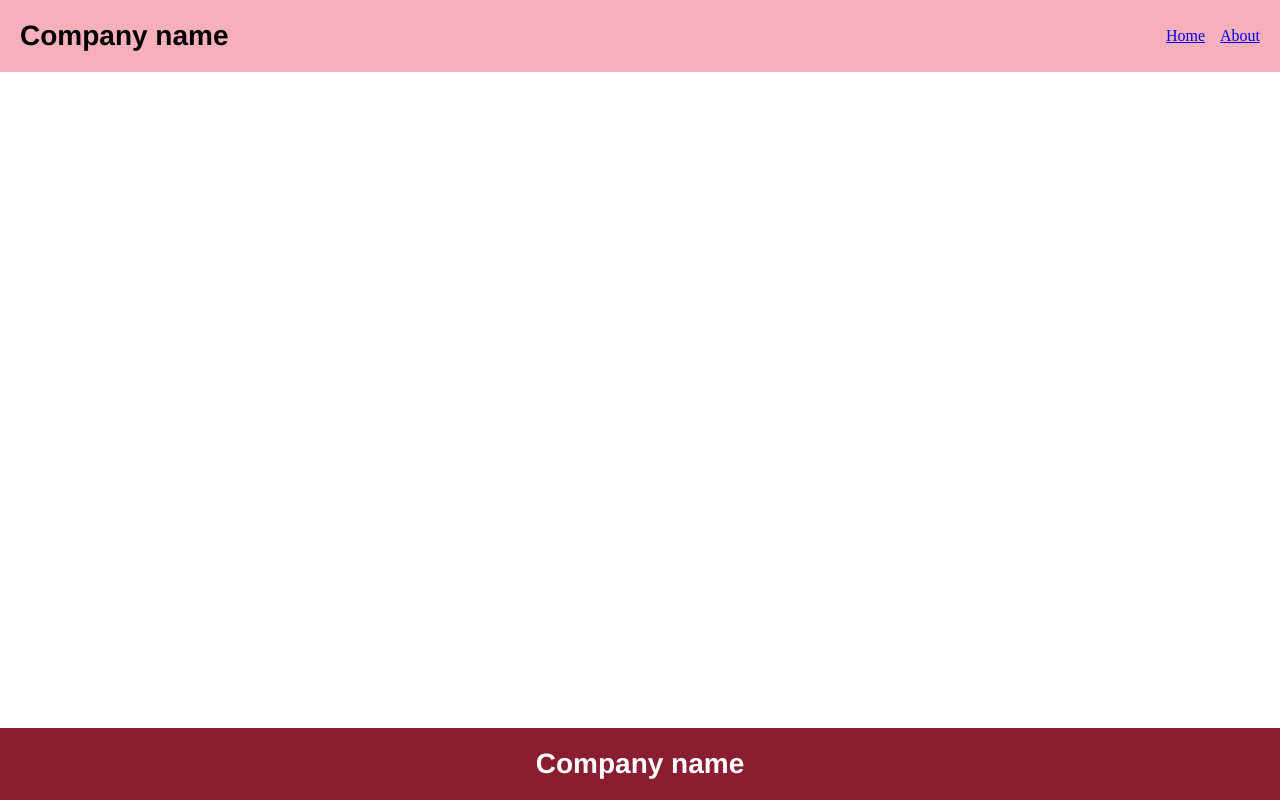
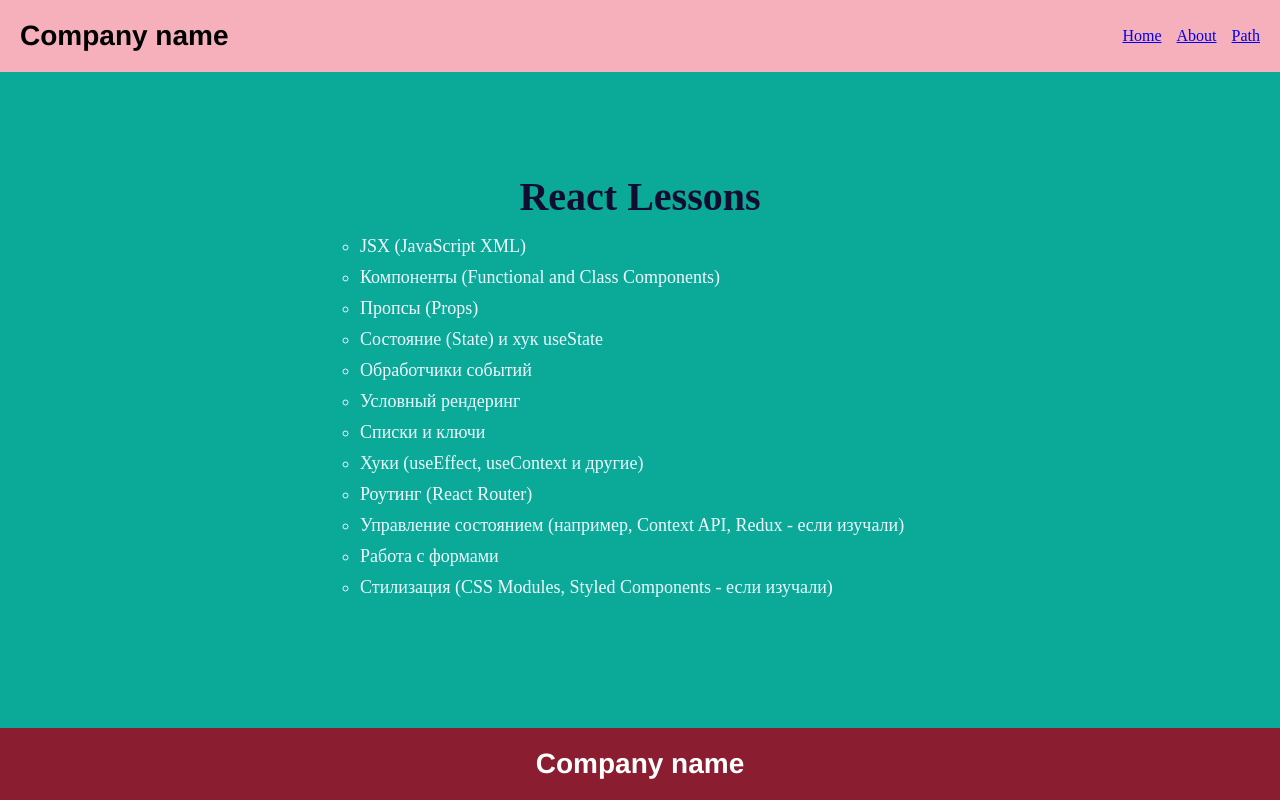
Before and after one commit to EvgeniiBuller/55-react_ts, a React (Vite) app: page /path in a window 1280 px wide. Built offline with nearby package versions, Linux system fonts and the light colour scheme.

Commit message:
add homework16

```diff
--- a/src/App.tsx
+++ b/src/App.tsx
@@ -4,6 +4,7 @@
 import About from "./pages/About/About";
 import Home from "./pages/Home/Home";
 import GlobalStyles from "./styles/GlobalStyles";
+import Path from "./pages/Path/Path";
 
 //Lessons import
 // импорт компонента Lesson06 по умолчанию
@@ -47,6 +48,7 @@
           который должен быть вызван, если выполнен переход по этому маршруту */}
           <Route path='/' element={<Home />}/>
           <Route path='/about' element={<About />}/>
+          <Route path='/path' element={<Path />}/>
         </Routes>
       </Layout>
     </BrowserRouter>
--- a/src/components/Layout/Layout.tsx
+++ b/src/components/Layout/Layout.tsx
@@ -13,6 +13,7 @@
           страницу по маршруту через prop to */}
           <NavLink to="/">Home</NavLink>
           <NavLink to="/about">About</NavLink>
+          <NavLink to="/path">Path</NavLink>
         </Nav>
       </Header>
       <Main>{children}</Main>
--- a/src/components/Layout/types.ts
+++ b/src/components/Layout/types.ts
@@ -1,4 +1,5 @@
 import { ReactNode } from "react";
+
 export interface LayoutProps {
   children: ReactNode
 }
--- /dev/null
+++ b/src/pages/Path/Path.tsx
@@ -0,0 +1,31 @@
+
+import { List, ListItem, PathWrapper, Title } from "./styles";
+
+const Path: React.FC = () => {
+    const learnedTopics = [
+      'JSX (JavaScript XML)',
+      'Компоненты (Functional and Class Components)',
+      'Пропсы (Props)',
+      'Состояние (State) и хук useState',
+      'Обработчики событий',
+      'Условный рендеринг',
+      'Списки и ключи',
+      'Хуки (useEffect, useContext и другие)',
+      'Роутинг (React Router)',
+      'Управление состоянием (например, Context API, Redux - если изучали)',
+      'Работа с формами',
+      'Стилизация (CSS Modules, Styled Components - если изучали)',
+    ];
+  return (
+    <PathWrapper>
+      <Title>React Lessons
+      </Title>
+      <List>
+      {learnedTopics.map((topic , index) => (
+          <ListItem key={index}>{topic}</ListItem>
+        ))}
+      </List>
+    </PathWrapper>
+  )
+}
+export default Path;
--- /dev/null
+++ b/src/pages/Path/styles.ts
@@ -0,0 +1,30 @@
+import styled from "@emotion/styled";
+
+export const PathWrapper = styled.div`
+  display: flex;
+  flex-direction: column;
+  align-items: center;
+  justify-content: center;
+  flex: 1;
+  padding: 60px;
+  background-color: rgb(11, 170, 152);
+`;
+export const Title = styled.div`
+  font-size: 40px;
+  font-weight: bold;
+  color: #110d30;
+`;
+
+export const List = styled.ul`
+  padding-left: 20px;
+  list-style-type: circle;
+  margin-bottom: 20px;
+  width: 80%; // Можете настроить ширину списка
+  max-width: 600px; // Максимальная ширина
+`;
+
+export const ListItem = styled.li`
+  margin-bottom: 10px;
+  font-size: 18px;
+  color: #f0f8ff; // Светлый цвет текста для контраста с фоном
+`;
--- /dev/null
+++ b/src/pages/Path/types.ts
@@ -0,0 +1,3 @@
+export interface PathProps {
+    topics: string[];
+  }
```
